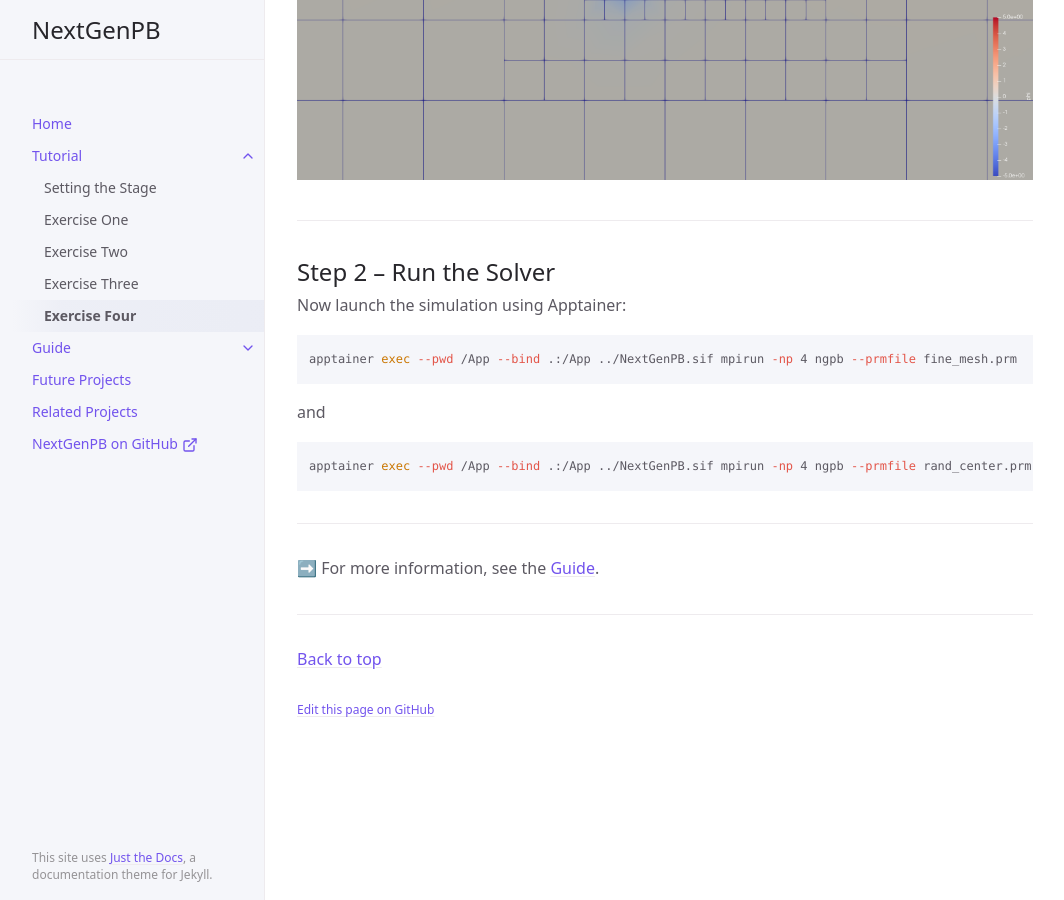
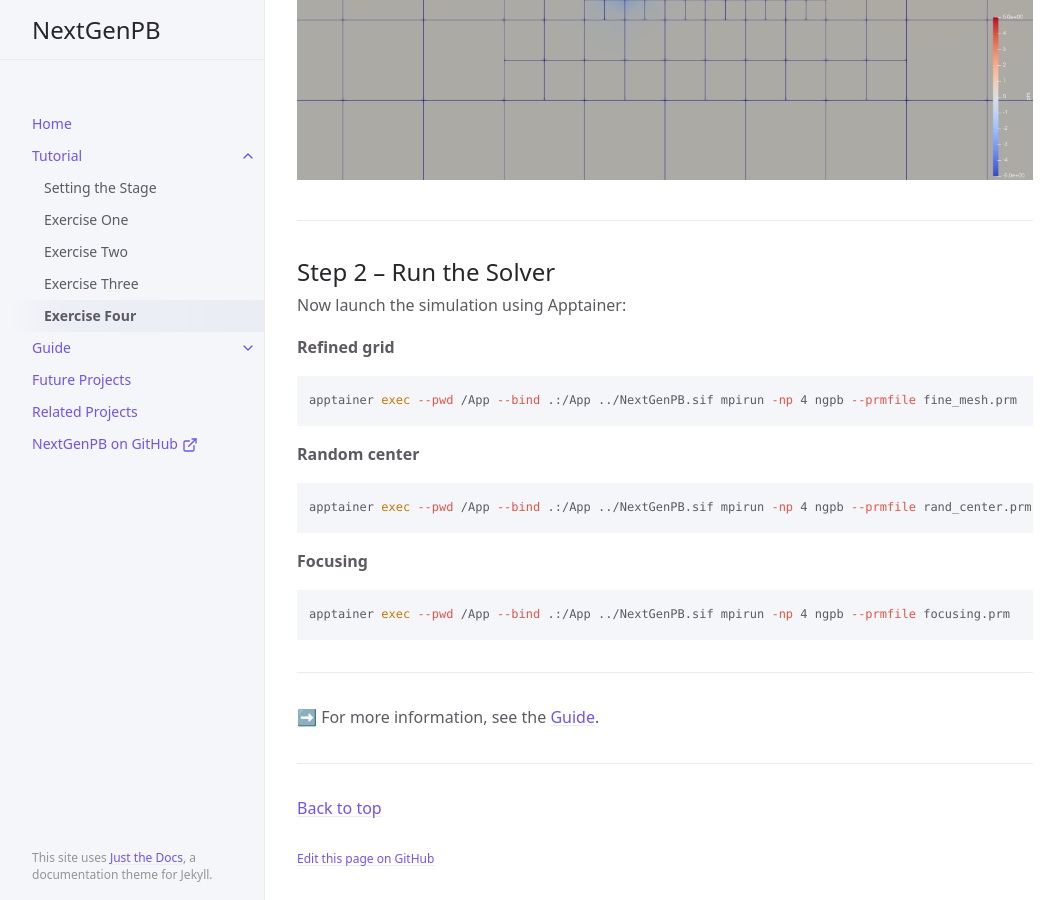
Before and after one commit to vdiflorio/nextgenpb_tutorial, a Jekyll site: the page built from docs/tutorial/ex4.md, in a window 1280 px wide and 900 px high, scrolled down 3839 px. Shown: the whole window, without its empty margins (107-1171 px from the left). Built offline with Jekyll 4.4.1, drawn with Linux system fonts in a browser that asks for light colours; cached includes are drawn as plain includes.

Commit message:
update ex4

````diff
--- a/docs/tutorial/ex4.md
+++ b/docs/tutorial/ex4.md
@@ -158,16 +158,23 @@ potential_map = 1     # 1 = write full potential map to file
 
 Now launch the simulation using Apptainer:
 
+**Refined grid**
+
 ```bash
 apptainer exec --pwd /App --bind .:/App ../NextGenPB.sif mpirun -np 4 ngpb --prmfile fine_mesh.prm
 ```
 
-and
+**Random center**
 
 ```bash
 apptainer exec --pwd /App --bind .:/App ../NextGenPB.sif mpirun -np 4 ngpb --prmfile rand_center.prm
 ```
 
+**Focusing**
+
+```bash
+apptainer exec --pwd /App --bind .:/App ../NextGenPB.sif mpirun -np 4 ngpb --prmfile focusing.prm
+```
 ---
 
 
````
